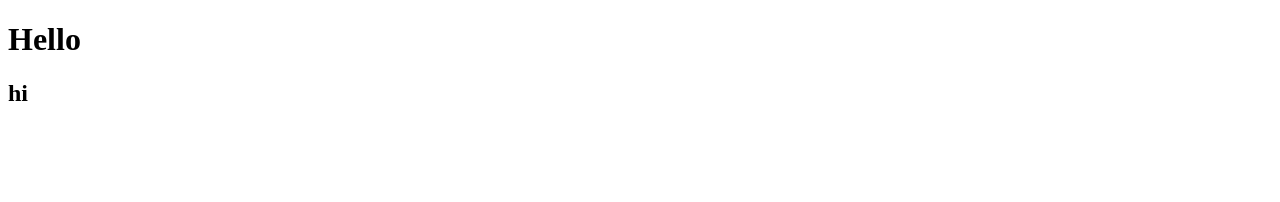
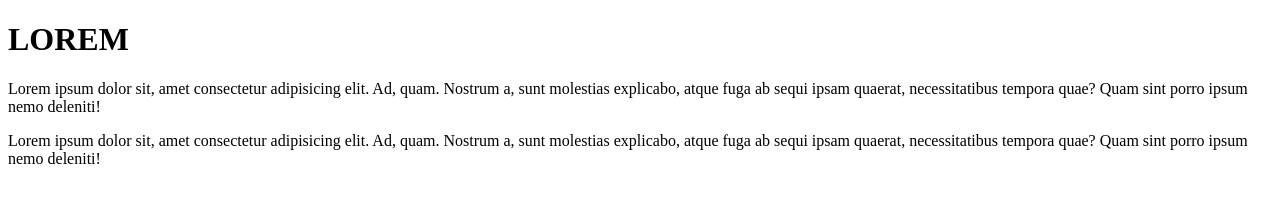
Before and after one commit to Bogdan-ctrl/first, a plain HTML site: page index.html in a window 1280 px wide. Drawn offline with Linux system fonts and the light colour scheme.

Commit message:
change h1, delete h2, add p

```diff
--- a/index.html
+++ b/index.html
@@ -7,7 +7,9 @@
     <title>Document</title>
 </head>
 <body>
-    <h1>Hello</h1>
-    <h2>hi</h2>
+
+    <h1>LOREM</h1>
+    <p>Lorem ipsum dolor sit, amet consectetur adipisicing elit. Ad, quam. Nostrum a, sunt molestias explicabo, atque fuga ab sequi ipsam quaerat, necessitatibus tempora quae? Quam sint porro ipsum nemo deleniti!</p>
+    <p>Lorem ipsum dolor sit, amet consectetur adipisicing elit. Ad, quam. Nostrum a, sunt molestias explicabo, atque fuga ab sequi ipsam quaerat, necessitatibus tempora quae? Quam sint porro ipsum nemo deleniti!</p>
 </body>
 </html>
```
